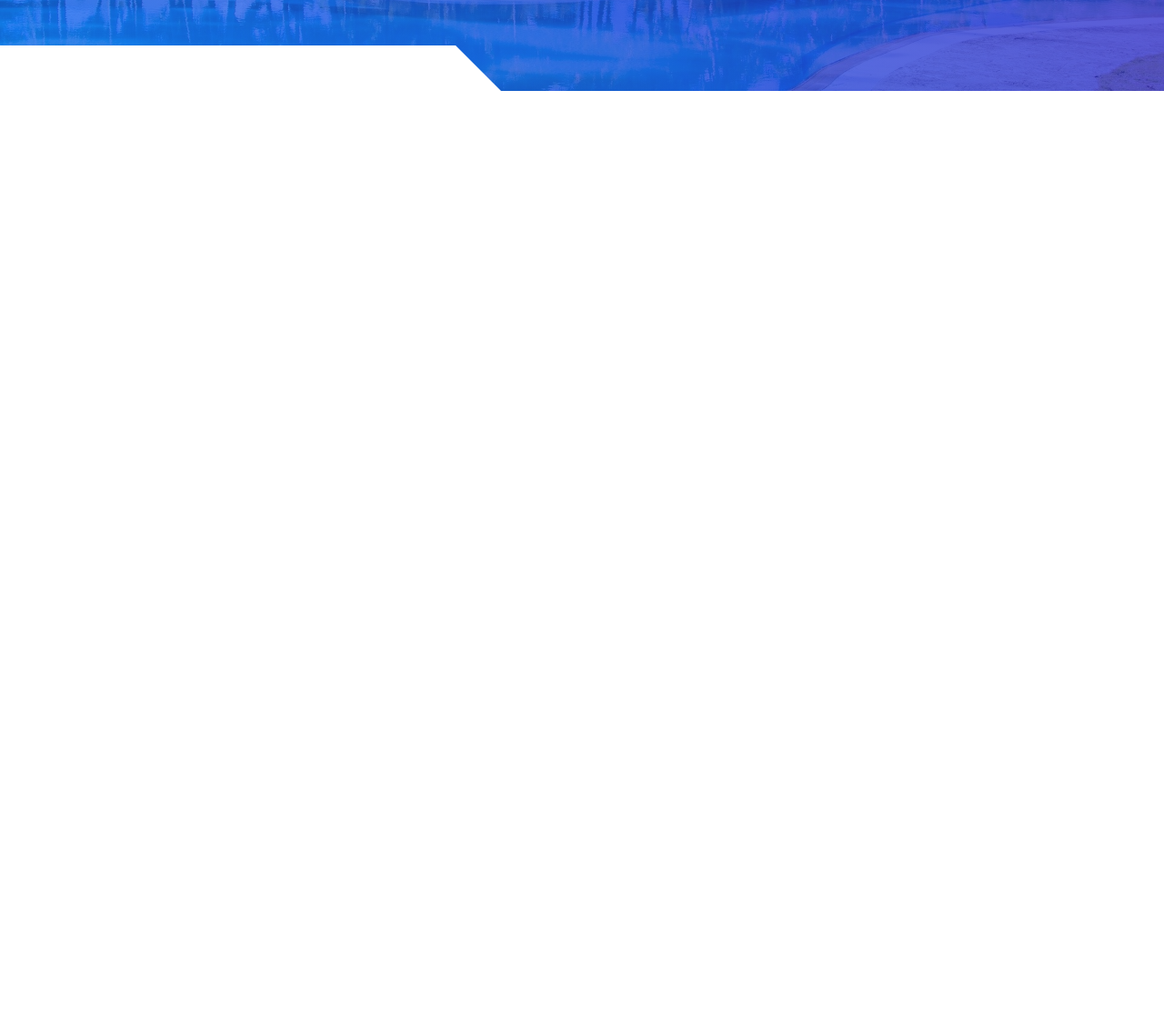
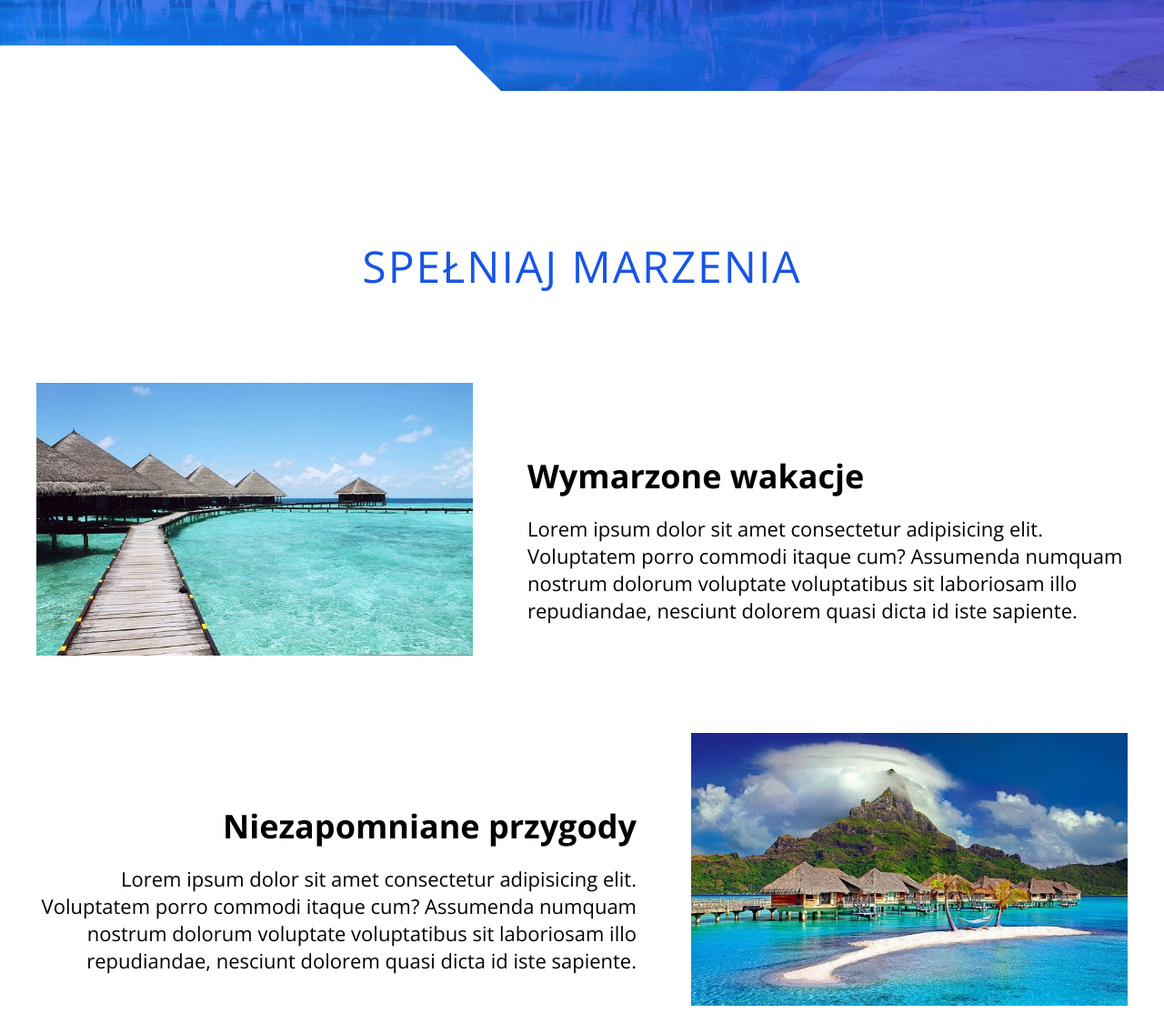
Before and after one commit to damiangawrys/Tropical-Paradise, a plain HTML site: page index.html in a window 1280 px wide. Shown: the part 500-1614 px from the top of the page at 91% size. Before the commit the page ends 800 px from the top, so only its background shows below. Drawn offline with nearby package versions, Linux system fonts and the light colour scheme.

Commit message:
added section Dreams

```diff
--- a/index.html
+++ b/index.html
@@ -44,6 +44,38 @@
         <div class="white-block white-block-left"></div>
     </header>
 
+    <main class="main">
+        <section class="dreams section-padding section white-section">
+            <div class="wrapper">
+                <h2 class="section-heading">Spełniaj marzenia</h2>
+
+
+                <div class="dreams__box">
+                    <div class="dreams__box-img">
+                        <img src="/img/paradise-small.jpg" alt="Domki nad oceanem" class="dreams__img">
+                    </div>
+                    <div class="dreams__box-text">
+                        <h3 class="dreams__title">Wymarzone wakacje</h3>
+                        <p class="dreams__text">Lorem ipsum dolor sit amet consectetur adipisicing elit. Voluptatem
+                            porro commodi itaque cum? Assumenda numquam nostrum dolorum voluptate voluptatibus sit
+                            laboriosam illo repudiandae, nesciunt dolorem quasi dicta id iste sapiente.</p>
+                    </div>
+                </div>
+                <div class="dreams__box">
+                    <div class="dreams__box-img dreams__box-img--right">
+                        <img src="/img/bora-bora-small.jpg" alt="Domki na oceanie na tle góry" class="dreams__img">
+                    </div>
+                    <div class="dreams__box-text dreams__box-text--right">
+                        <h3 class="dreams__title">Niezapomniane przygody</h3>
+                        <p class="dreams__text">Lorem ipsum dolor sit amet consectetur adipisicing elit. Voluptatem
+                            porro commodi itaque cum? Assumenda numquam nostrum dolorum voluptate voluptatibus sit
+                            laboriosam illo repudiandae, nesciunt dolorem quasi dicta id iste sapiente.</p>
+                    </div>
+                </div>
+            </div>
+        </section>
+    </main>
+
     <script src="/js/main.js"></script>
 </body>
 
--- a/sass/_components.scss
+++ b/sass/_components.scss
@@ -48,3 +48,40 @@
         transform-origin: left;
     }
 }
+
+.section-heading {
+	position: relative;
+	margin-bottom: 2em;
+	font-size: 3rem;
+	font-weight: 300;
+	text-transform: uppercase;
+	text-align: center;
+	color: $main-color;
+	letter-spacing: 2px;
+}
+
+.section-padding {
+	padding: 6em 2em;
+}
+
+@media(min-width: 768px) {
+	.section-heading {
+		font-size: 3.6rem;
+	}
+
+	.section-padding {
+		padding: 8em 2em;
+
+	}
+}
+
+@media(min-width: 992px) {
+	.section-heading {
+		font-size: 4.8rem;
+	}
+
+	.section-padding {
+		padding: 10em 2em;
+
+	}
+}
--- a/sass/main.scss
+++ b/sass/main.scss
@@ -174,9 +174,64 @@
 	}
 }
 
+//MAIN
+//DREAMS SECTION
+
+.dreams {
+	&__box {
+		display: flex;
+		flex-direction: column;
+		margin: 2em 0;
+	}
+
+	&__img {
+		width: 100%;
+		margin-bottom: 1em;
+	}
+
+	&__title {
+		margin-bottom: 0.5em;
+	}
+
+	&__text {
+		font-size: 1.4rem;
+	}
+}
+
 //==================================
 //MEDIA
 //==================================
+
+@media(min-width: 576px) {
+	.dreams {
+		&__box {
+			flex-direction: row;
+			justify-content: space-between;
+
+			&-text {
+				width: 55%;
+
+				&--right {
+					text-align: right;
+				}
+			}
+
+			&-img {
+				width: 40%;
+
+				&--right {
+					order: 1;
+				}
+			}
+		}
+
+		&__img {
+			margin-bottom: 0;
+			max-height: 300px;
+		}
+	}
+}
+
 
 @media (min-width: 768px) {
 	.white-block {
@@ -197,6 +252,12 @@
 			font-size: 1.6rem;
 		}
 	}
+
+	.dreams {
+		&__text {
+			font-size: 1.8rem;
+		}
+	}
 }
 
 @media (min-width: 992px) {
@@ -212,4 +273,31 @@
 			font-size: 10rem;
 		}
 	}
+
+	.nav {
+		&__item {
+			font-size: 4.8rem;
+		}
+	}
+
+	.dreams {
+		&__box {
+			margin: 5em 0;
+
+			&-text {
+				display: flex;
+				flex-direction: column;
+				justify-content: flex-end;
+				margin-bottom: 2.5em;
+			}
+		}
+
+		&__title {
+			font-size: 3.6rem;
+		}
+
+		&__text {
+			font-size: 2.2rem;
+		}
+	}
 }
```
Also changed, not shown: css/main.css, 1 other file.
